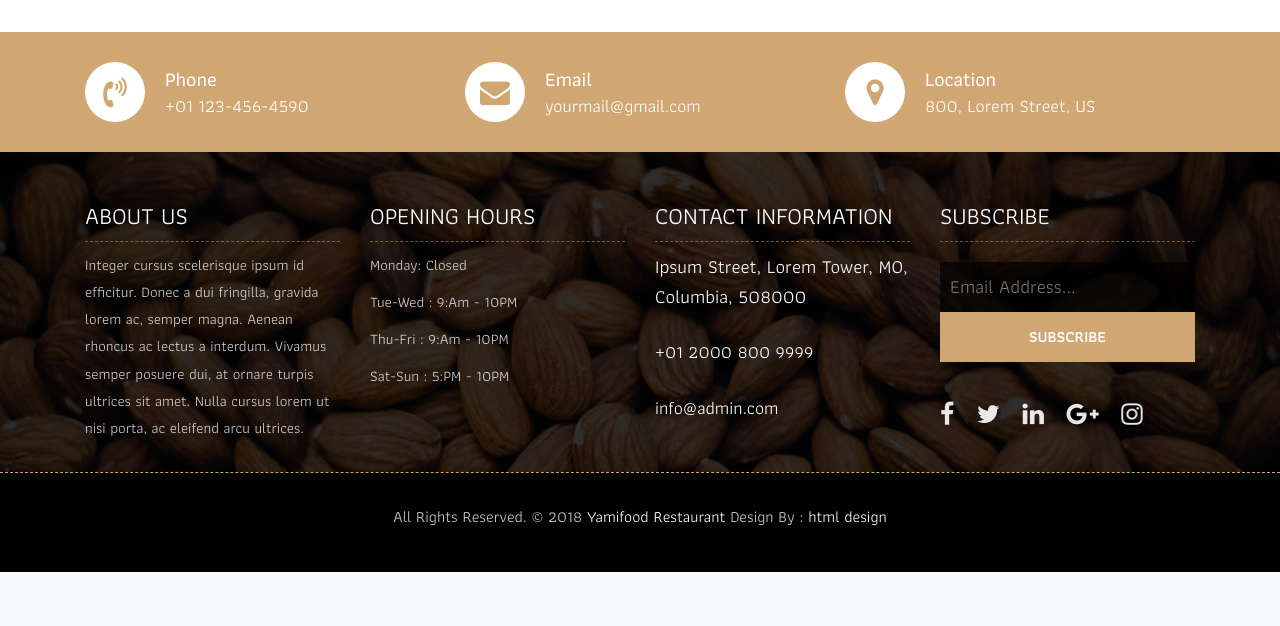
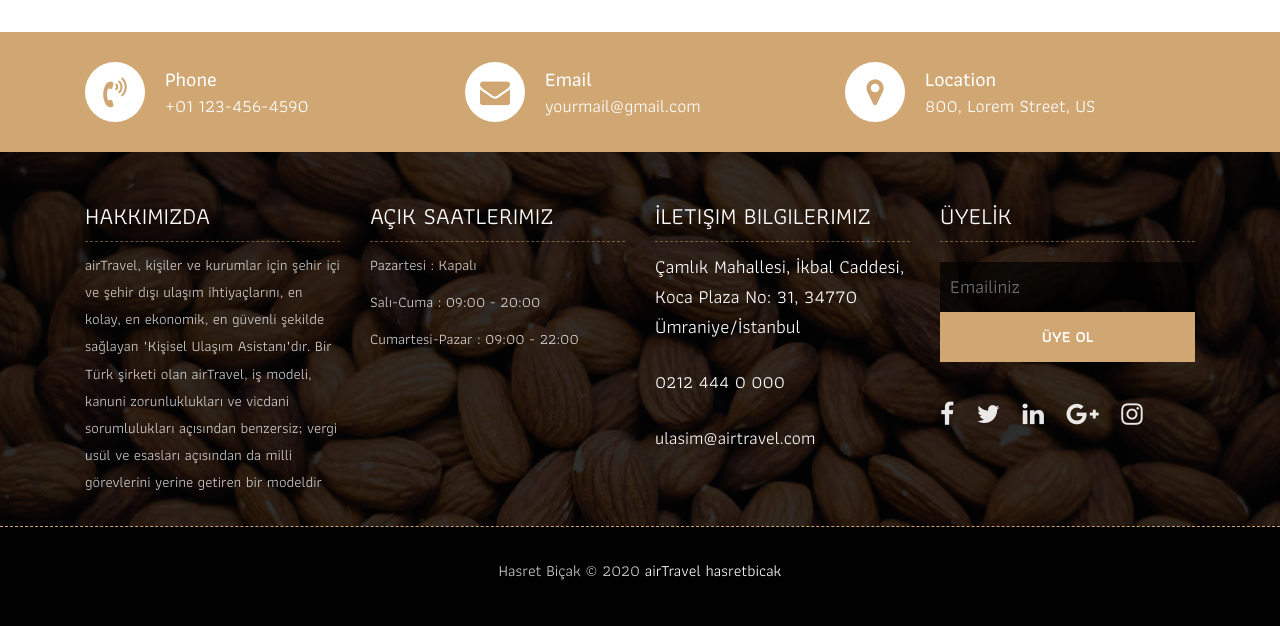
Before and after one commit to hasretbicak/Python-Django-Havaliman-TransferSistemi, a Django app: page / in a window 1280 px wide. Shown: the part 4320-4946 px from the top of the page. Before the commit the page ends 4892 px from the top, so only its background shows below. Run offline with Django 3.2, Linux system fonts and the light colour scheme; data comes from the database, SQL or seed files in the repository; both versions use the stored data as it was after the commit; some libraries are stand-ins or nearby versions; some web fonts are replaced.

Commit message:
Slider - Contact

```diff
--- a/home/models.py
+++ b/home/models.py
@@ -2,6 +2,9 @@ from ckeditor_uploader.fields import RichTextUploadingField
 from django.db import models
 
 # Create your models here.
+from django.forms import TextInput, ModelForm, Textarea, Select
+
+
 class Setting(models.Model):
     STATUS = (
         ('True', 'Evet'),
@@ -22,7 +25,7 @@ class Setting(models.Model):
     icon = models.ImageField(blank=True, upload_to='images/')
     facebook = models.CharField(blank=True, max_length=50)
     instagram = models.CharField(blank=True, max_length=50)
-    twitter= models.CharField(blank=True, max_length=10)
+    twitter = models.CharField(blank=True, max_length=10)
     aboutus = RichTextUploadingField(blank=True)
     contact = RichTextUploadingField(blank=True)
     references = RichTextUploadingField(blank=True)
@@ -33,3 +36,33 @@ class Setting(models.Model):
 
     def __str__(self):
         return self.title
+
+class ContactFormMessage(models.Model):
+    STATUS = (
+        ('New', 'New'),
+        ('Read', 'Read'),
+    )
+    name = models.CharField(blank=True, max_length=50)
+    email = models.CharField(blank=True, max_length=50)
+    subject = models.CharField(blank=True, max_length=50)
+    message = models.CharField(blank=True, max_length=255)
+    status = models.CharField(max_length=10, choices=STATUS, default='New')
+    ip = models.CharField(blank=True, max_length=20)
+    note = models.CharField(blank=True, max_length=100)
+    create_at = models.DateTimeField(auto_now_add=True)
+    update_at = models.DateTimeField(auto_now=True)
+
+    def __str__(self):
+        return self.name
+
+class ContactFormu(ModelForm):
+    class Meta:
+        model = ContactFormMessage
+        fields = ['name', 'email', 'subject', 'message']
+        widgets = {
+            'name': TextInput(attrs={'placeholder': 'Adınız & Soyadınız ', }),
+            'email': TextInput(attrs={'placeholder': 'Emailiniz'}),
+            'subject': TextInput(attrs={'placeholder': 'Konu'}),
+            'message': Textarea(attrs={'placeholder': 'Mesajınız', 'rows': '4'}),
+
+        }
--- a/home/templates/footer.html
+++ b/home/templates/footer.html
@@ -5,28 +5,27 @@
 		<div class="container">
 			<div class="row">
 				<div class="col-lg-3 col-md-6">
-					<h3>About Us</h3>
-					<p>Integer cursus scelerisque ipsum id efficitur. Donec a dui fringilla, gravida lorem ac, semper magna. Aenean rhoncus ac lectus a interdum. Vivamus semper posuere dui, at ornare turpis ultrices sit amet. Nulla cursus lorem ut nisi porta, ac eleifend arcu ultrices.</p>
+					<h3>Hakkımızda</h3>
+					<p>airTravel, kişiler ve kurumlar için şehir içi ve şehir dışı ulaşım ihtiyaçlarını, en kolay, en ekonomik, en güvenli şekilde sağlayan "Kişisel Ulaşım Asistanı"dır. Bir Türk şirketi olan airTravel, iş modeli, kanuni zorunluklukları ve vicdani sorumlulukları açısından benzersiz; vergi usül ve esasları açısından da milli görevlerini yerine getiren bir modeldir</p>
 				</div>
 				<div class="col-lg-3 col-md-6">
-					<h3>Opening hours</h3>
-					<p><span class="text-color">Monday: </span>Closed</p>
-					<p><span class="text-color">Tue-Wed :</span> 9:Am - 10PM</p>
-					<p><span class="text-color">Thu-Fri :</span> 9:Am - 10PM</p>
-					<p><span class="text-color">Sat-Sun :</span> 5:PM - 10PM</p>
+					<h3>Açık Saatlerimiz</h3>
+					<p><span class="text-color">Pazartesi : </span>Kapalı</p>
+					<p><span class="text-color">Salı-Cuma :</span> 09:00 - 20:00</p>
+					<p><span class="text-color">Cumartesi-Pazar :</span> 09:00 - 22:00</p>
 				</div>
 				<div class="col-lg-3 col-md-6">
-					<h3>Contact information</h3>
-					<p class="lead">Ipsum Street, Lorem Tower, MO, Columbia, 508000</p>
-					<p class="lead"><a href="#">+01 2000 800 9999</a></p>
-					<p><a href="#"> info@admin.com</a></p>
+					<h3>İletişim Bilgilerimiz</h3>
+					<p class="lead">Çamlık Mahallesi, İkbal Caddesi, Koca Plaza No: 31, 34770 Ümraniye/İstanbul</p>
+					<p class="lead"><a href="#">0212 444 0 000</a></p>
+					<p><a href="#"> ulasim@airtravel.com</a></p>
 				</div>
 				<div class="col-lg-3 col-md-6">
-					<h3>Subscribe</h3>
+					<h3>ÜYELİK</h3>
 					<div class="subscribe_form">
 						<form class="subscribe_form">
-							<input name="EMAIL" id="subs-email" class="form_input" placeholder="Email Address..." type="email">
-							<button type="submit" class="submit">SUBSCRIBE</button>
+							<input name="EMAIL" id="subs-email" class="form_input" placeholder="Emailiniz" type="email">
+							<button type="submit" class="submit">ÜYE OL</button>
 							<div class="clearfix"></div>
 						</form>
 					</div>
@@ -45,8 +44,8 @@
 			<div class="container">
 				<div class="row">
 					<div class="col-lg-12">
-						<p class="company-name">All Rights Reserved. &copy; 2018 <a href="#">Yamifood Restaurant</a> Design By :
-					<a href="https://html.design/">html design</a></p>
+						<p class="company-name">Hasret Biçak &copy; 2020 <a href="#">airTravel</a>
+					<a href="#">hasretbicak</a></p>
 					</div>
 				</div>
 			</div>
--- a/home/templates/homebase.html
+++ b/home/templates/homebase.html
@@ -35,6 +35,7 @@
     {% include 'header.html' %}
     {% block slider %} {% endblock %}
     {% block content %}  {% endblock %}
+    {% block body %}  {% endblock %}
 
 
     {% include 'footer.html' %}
--- a/home/templates/slider.html
+++ b/home/templates/slider.html
@@ -3,45 +3,23 @@
 
 	<div id="slides" class="cover-slides">
 		<ul class="slides-container">
+
+            {% for rs in sliderdata %}
 			<li class="text-center">
-				<img src="{%  static 'images/slider-01.jpg' %}" alt="">
+
+				<img src="{{ rs.images.url }}" alt="">
 				<div class="container">
 					<div class="row">
 						<div class="col-md-12">
-							<h1 class="m-b-20"><strong>Welcome To <br> Yamifood Restaurant</strong></h1>
-							<p class="m-b-40">See how your users experience your website in realtime or view  <br>
-							trends to see any changes in performance over time.</p>
-							<p><a class="btn btn-lg btn-circle btn-outline-new-white" href="#">Reservation</a></p>
+							<h1 class="m-b-20"> {{ rs.title }}</h1>
+							<p class="m-b-40"> {{ rs.description }} </p>
+							<p><a class="btn btn-lg btn-circle btn-outline-new-white" href="/product/{{ rs.id }}">Rezervasyon</a></p>
 						</div>
 					</div>
 				</div>
 			</li>
-			<li class="text-center">
-				<img src="{%  static 'images/slider-02.jpg' %}" alt="">
-				<div class="container">
-					<div class="row">
-						<div class="col-md-12">
-							<h1 class="m-b-20"><strong>Welcome To <br> Yamifood Restaurant</strong></h1>
-							<p class="m-b-40">See how your users experience your website in realtime or view  <br>
-							trends to see any changes in performance over time.</p>
-							<p><a class="btn btn-lg btn-circle btn-outline-new-white" href="#">Reservation</a></p>
-						</div>
-					</div>
-				</div>
-			</li>
-			<li class="text-center">
-				<img src="{%  static 'images/slider-03.jpg' %}" alt="">
-				<div class="container">
-					<div class="row">
-						<div class="col-md-12">
-							<h1 class="m-b-20"><strong>Welcome To <br> Yamifood Restaurant</strong></h1>
-							<p class="m-b-40">See how your users experience your website in realtime or view  <br>
-							trends to see any changes in performance over time.</p>
-							<p><a class="btn btn-lg btn-circle btn-outline-new-white" href="#">Reservation</a></p>
-						</div>
-					</div>
-				</div>
-			</li>
+            {% endfor %}
+
 		</ul>
 		<div class="slides-navigation">
 			<a href="#" class="next"><i class="fa fa-angle-right" aria-hidden="true"></i></a>
--- a/home/views.py
+++ b/home/views.py
@@ -1,14 +1,20 @@
-from django.http import HttpResponse
+from django.contrib import messages
+from django.http import HttpResponse, HttpResponseRedirect
 from django.shortcuts import render
 
 
 # Create your views here.
-from home.models import Setting
+import home
+from home.models import Setting, ContactFormMessage, ContactFormu
+from product.models import Product
 
 
 def index(request):
     setting = Setting.objects.get(pk=1)
-    context = {'setting': setting, 'page': 'home'}
+    sliderdata = Product.objects.all()[:4]
+    context = {'setting': setting,
+               'page': home,
+               'sliderdata': sliderdata}
     return render(request, 'index.html', context)
 
 def hakkimizda(request):
@@ -22,6 +28,20 @@ def referanslar(request):
     return render(request, 'referanslar.html', context)
 
 def iletisim(request):
+
+    if request.method == 'POST':
+        form = ContactFormu(request.POST)
+        if form.is_valid():
+            data = ContactFormMessage()
+            data.name = form.cleaned_data['name']
+            data.subject = form.cleaned_data['subject']
+            data.email = form.cleaned_data['email']
+            data.message = form.cleaned_data['message']
+            data.ip = request.META.get('REMOTE_ADDR')
+            data.save()
+            messages.success(request, "Mesaajınız başarı ile gönderilmiştir. Teşekkür Ederiz.")
+            return HttpResponseRedirect('/iletisim')
     setting = Setting.objects.get(pk=1)
-    context = {'setting': setting, 'page': 'iletisim'}
+    form = ContactFormu()
+    context = {'setting': setting, 'form': form}
     return render(request, 'iletisim.html', context)
--- a/product/admin.py
+++ b/product/admin.py
@@ -20,7 +20,8 @@ class ProductAdmin(admin.ModelAdmin):
 
 
 class ImagesAdmin(admin.ModelAdmin):
-    list_display = ['title', 'product', 'image']
+    list_display = ['title', 'product', 'image_tag']
+    readonly_fields = ('image_tag',)
 
 admin.site.register(Category, CategoryAdmin)
 admin.site.register(Product, ProductAdmin)
--- a/product/models.py
+++ b/product/models.py
@@ -26,9 +26,9 @@ class Category(models.Model):
         return self.title
 
     def image_tag(self):
-        return mark_safe('<img src="/directory/%s" width="150" height="50" />' % (self.image))
+        return mark_safe('<img src="{}" height="50"/>'.format(self.image.url))
+    image_tag.short_description = 'Image'
 
-    image_tag.short_description = 'Image'
 
 class Product(models.Model):
     STATUS = (
@@ -51,13 +51,16 @@ class Product(models.Model):
         return self.title
 
     def image_tag(self):
-        return mark_safe('<img src="/directory/%s" width="150" height="50" />' % (self.image))
-
+        return mark_safe('<img src="{}" height="50"/>'.format(self.image.url))
     image_tag.short_description = 'Image'
 
 class Images(models.Model):
     product = models.ForeignKey(Product, on_delete=models.CASCADE)
     title = models.CharField(max_length=50, blank=True)
-    image = models.ImageField(blank=True, upload_to='images/')
+    image = models.ImageField( blank=True, upload_to='images/', null=True)
     def __str__(self):
         return self.title
+
+    def image_tag(self):
+        return mark_safe('<img src="{}" height="50"/>'.format(self.image.url))
+    image_tag.short_description = 'Image'
--- a/proje1/settings.py
+++ b/proje1/settings.py
@@ -122,7 +122,6 @@ USE_TZ = True
 # https://docs.djangoproject.com/en/3.0/howto/static-files/
 
 STATIC_URL = '/static/'
-
 MEDIA_URL = '/uploads/'
 MEDIA_ROOT = os.path.join(BASE_DIR, 'uploads')
 
--- a/proje1/urls.py
+++ b/proje1/urls.py
@@ -15,6 +15,7 @@ Including another URLconf
 """
 from django.conf import settings
 from django.conf.urls.static import static
+
 from django.contrib import admin
 from django.urls import path, include
 
```
Also changed, not shown: home/admin.py (+6 -1 lines), home/templates/iletisim.html (+31 -8 lines), temps/contact.html (+4 -4 lines), db.sqlite3.
